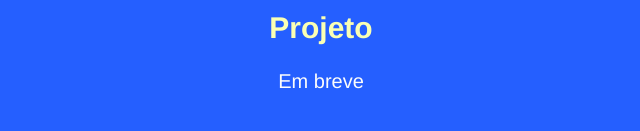
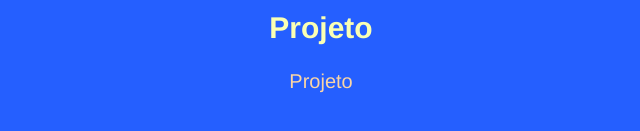
Before and after one commit to biandito/dw1a3, a plain HTML site: page index.html in a window 1280 px wide. Shown: the part 647-778 px from the top of the page, without its empty margins (319-959 px from the left). Drawn offline with Linux system fonts and the light colour scheme.

Commit message:
uploaod projeto

```diff
--- a/index.html
+++ b/index.html
@@ -27,7 +27,7 @@
     <p><a href="./trabalho">Trabalho</a></p>
 
     <h2>Projeto</h2>
-    <p>Em breve</p>
+    <p><a href="./projeto/">Projeto</a></p></p>
 
 
 
```
